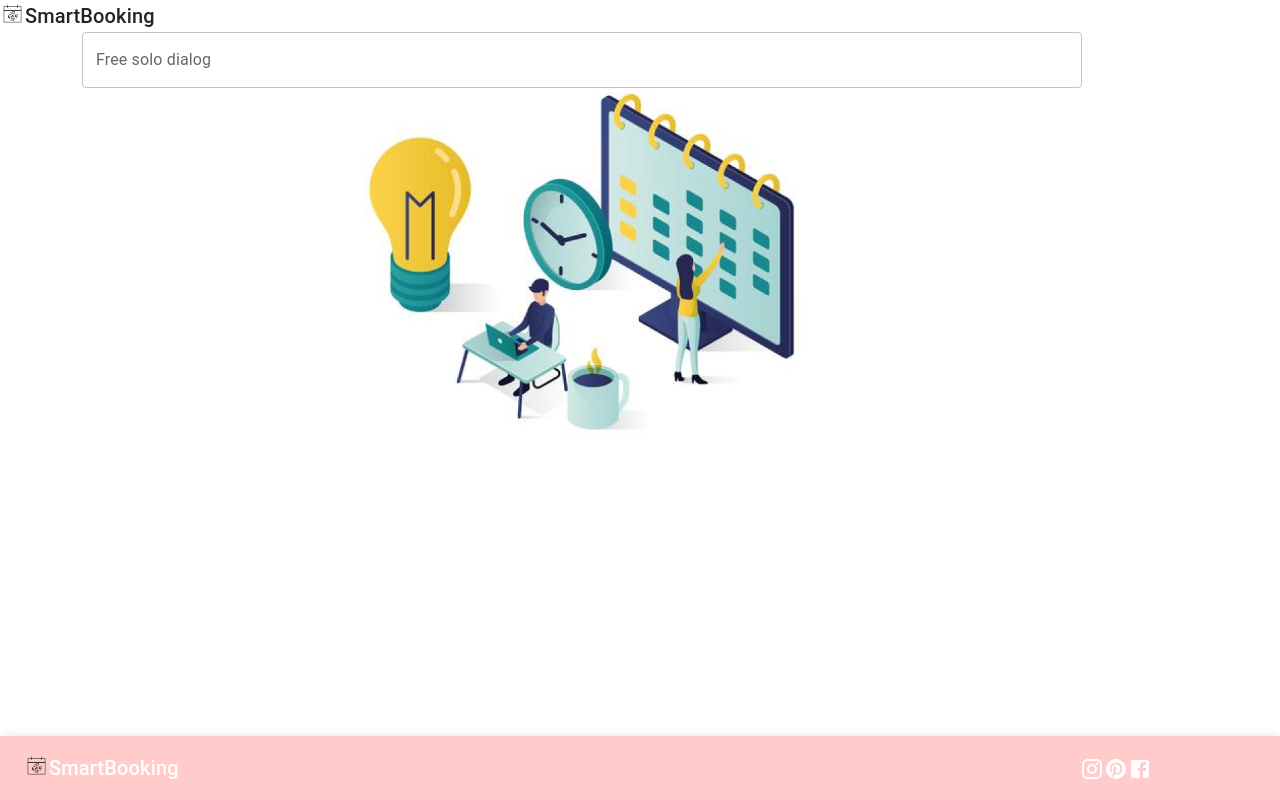
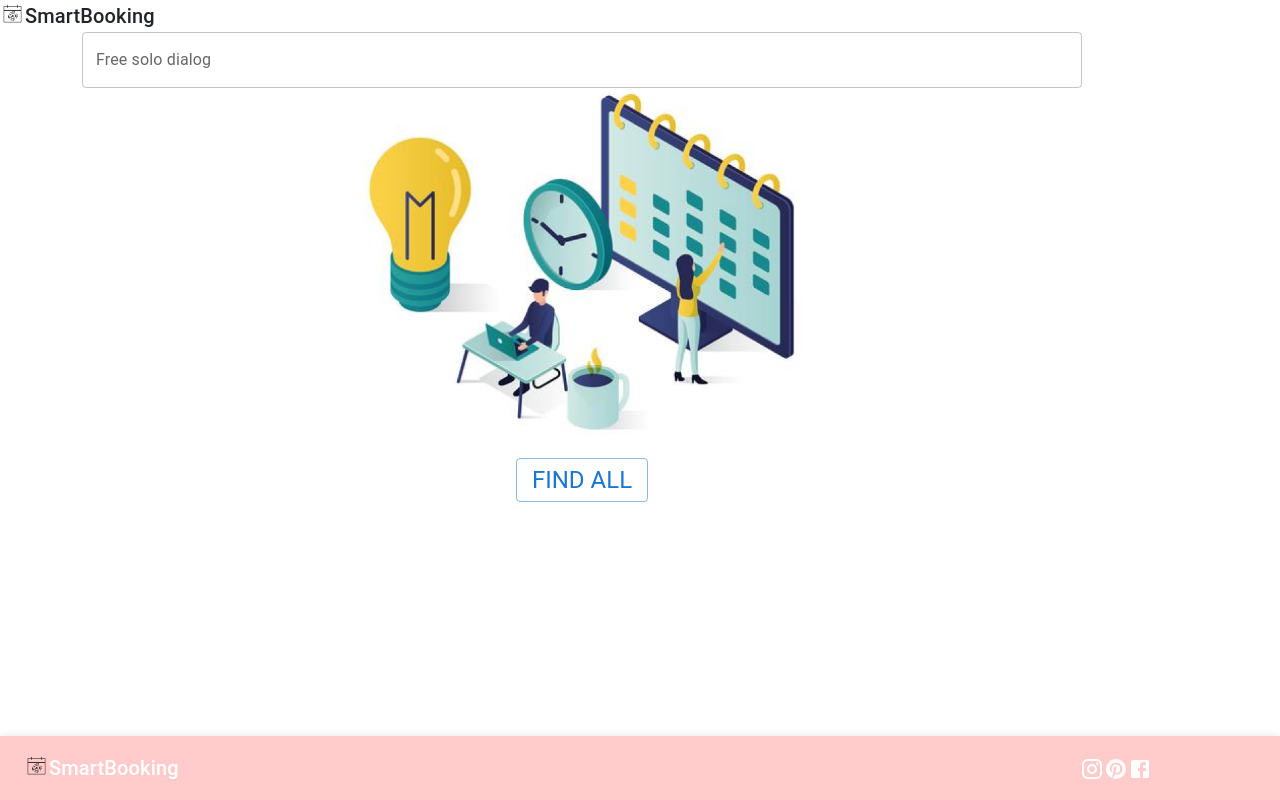
Before and after one commit to MayyarAA/CapstoneMSCI, a React (Create React App) app in the folder capstonefrontend/: page /Search in a window 1280 px wide. Built offline with nearby package versions, Linux system fonts and the light colour scheme; no server answers.

Commit message:
fixed and improved

```diff
--- a/capstonefrontend/src/Components/SearchComponents/SearchHomeComponent.js
+++ b/capstonefrontend/src/Components/SearchComponents/SearchHomeComponent.js
@@ -5,14 +5,30 @@ import DialogTitle from '@mui/material/DialogTitle';
 import DialogContent from '@mui/material/DialogContent';
 import DialogContentText from '@mui/material/DialogContentText';
 import DialogActions from '@mui/material/DialogActions';
-import Button from '@mui/material/Button';
+import { Button, Typography } from '@mui/material/';
 import Autocomplete, { createFilterOptions } from '@mui/material/Autocomplete';
 import { Container, Row, Col } from 'react-bootstrap';
 import { useNavigate } from 'react-router-dom';
 import searchbackimage from '../../images/searchbackimage.png';
 // import { Container, Row, Col } from 'react-bootstrap';
 import { Box, Grid, Paper } from '@mui/material/';
+const findAllButtonText = <Typography variant='h5'>Find All</Typography>;
+const myDivStyle = {
+	flex: 1000,
+	width: 1000,
+};
+// const findAllButton = (fcn) => {
+// 	return (
+
+// 	);
+// };
+const searchHomePageBackImageComponent = (
+	<div style={myDivStyle}>
+		<img height='350 vh' src={searchbackimage} />
+	</div>
+);
 function SearchHomeComponent() {
+	const navigate = useNavigate();
 	return (
 		<div>
 			<Container>
@@ -33,6 +49,22 @@ function SearchHomeComponent() {
 						{searchHomePageBackImageComponent}
 					</Col>
 				</Row>
+				<Row>
+					<Col
+						xs={{ span: 12, order: 2 }}
+						md={{ span: 6, order: 1 }}
+						lg={{ span: 8, order: 1 }}>
+						<div style={myDivStyle}>
+							<Button
+								onClick={() => {
+									navigate('/searchresults');
+								}}
+								variant='outlined'>
+								{findAllButtonText}
+							</Button>
+						</div>
+					</Col>
+				</Row>
 			</Container>
 
 			{/* <Grid container justify='center'>
@@ -46,15 +78,6 @@ function SearchHomeComponent() {
 		</div>
 	);
 }
-const myDivStyle = {
-	flex: 1000,
-	width: 1000,
-};
-const searchHomePageBackImageComponent = (
-	<div style={myDivStyle}>
-		<img height='350 vh' src={searchbackimage} />
-	</div>
-);
 
 export { SearchHomeComponent };
 
```
